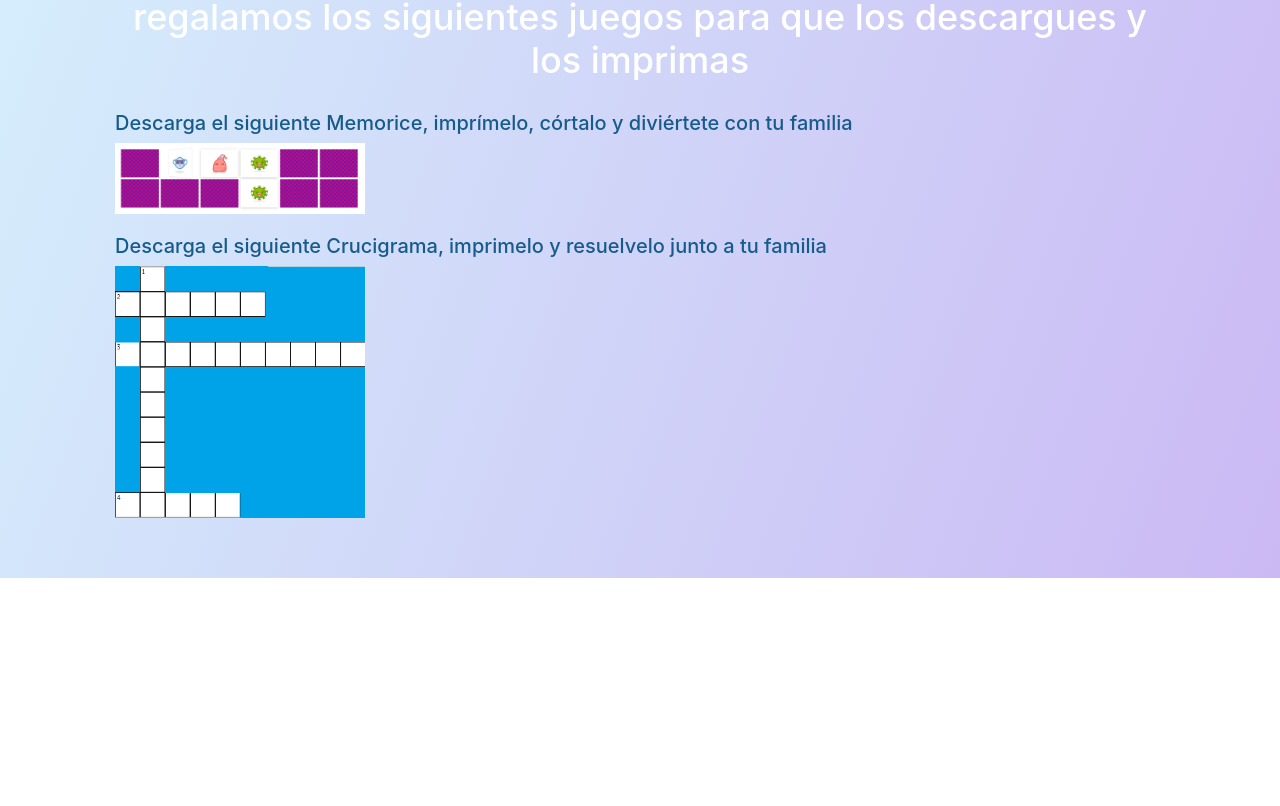
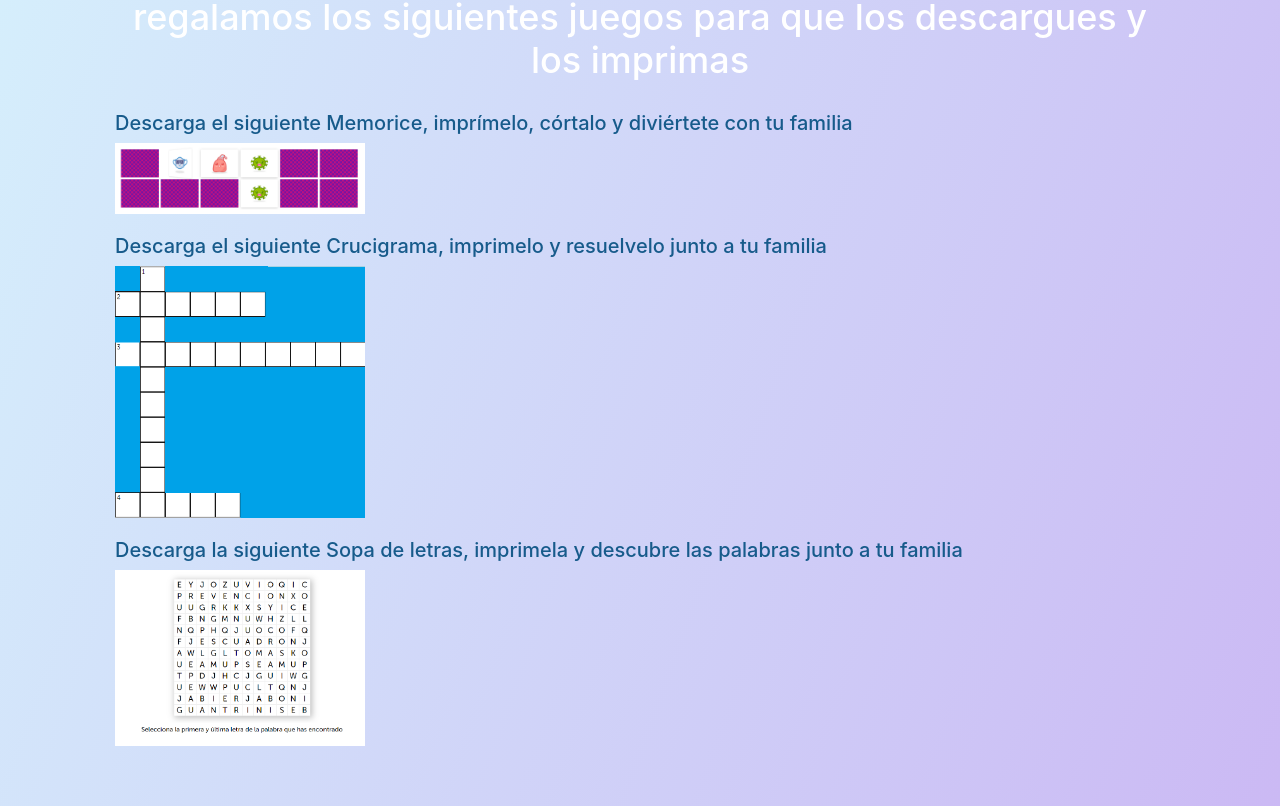
Before and after one commit to yoslianaguilar/covid-19_hootiehoo, a React (Create React App) app: page /games in a window 1280 px wide. Shown: the part 1211-2017 px from the top of the page. Before the commit the page ends 1789 px from the top, so only its background shows below. Built offline with nearby package versions, Linux system fonts and the light colour scheme.

Commit message:
sopa de letras descargable y cambio nombre de descargas

```diff
--- a/src/components/GameDownload.jsx
+++ b/src/components/GameDownload.jsx
@@ -1,6 +1,7 @@
 import React from 'react';
 import memorice from '../Img/memorice.png'
 import crucigrama from '../Img/crucigrama.png'
+import sopa from '../Img/sopa.png'
 
 export const GameDownload = () => {
     return (
@@ -9,12 +10,17 @@ export const GameDownload = () => {
 
        <div className='downbox'>
     <h5>Descarga el siguiente Memorice, imprímelo, córtalo y diviértete con tu familia </h5>
-    <a href="https://drive.google.com/file/d/1NCr278-q-4Z8HZSy9H-CMinVBTVS6wWB/view?usp=sharing" download="HH_GanemosleAlVirus_PDF_M1_T2.pdf"><img class="projectImg" src={memorice} width='250px' alt="project memorice"></img></a>
+    <a href="https://drive.google.com/file/d/1NCr278-q-4Z8HZSy9H-CMinVBTVS6wWB/view?usp=sharing" download="Memorice_Escuadron_Prenvencion"><img class="projectImg" src={memorice} width='250px' alt="project memorice"></img></a>
     </div>
 
     <div className='downbox'>
     <h5>Descarga el siguiente Crucigrama, imprimelo y resuelvelo junto a tu familia</h5>
-    <a href="https://drive.google.com/file/d/1NXwaEQYIrNRfmTHpDh-gZdcEqlxAc1Ps/view?usp=sharing" download="HH_GanemosleAlVirus_PDF_M2_T1.pdf"><img class="projectImg" src={crucigrama} width='250px' alt="project crucigrama"></img></a>
+    <a href="https://drive.google.com/file/d/1NXwaEQYIrNRfmTHpDh-gZdcEqlxAc1Ps/view?usp=sharing" download="Crucigrama_Escuadron_Prenvencion"><img class="projectImg" src={crucigrama} width='250px' alt="project crucigrama"></img></a>
+    </div>
+
+    <div className='downbox'>
+    <h5>Descarga la siguiente Sopa de letras, imprimela y descubre las palabras junto a tu familia</h5>
+    <a href="https://drive.google.com/file/d/1t46Uz2xsYwt4z9RgI7PlWkdpW6qeKY_t/view?usp=sharing" download="SopaDeLetras_Escuadron_Prenvencion"><img class="projectImg" src={sopa} width='250px' alt="project sopa"></img></a>
     </div>
 
     </div>
```
Also changed, not shown: src/Img/sopa.png (added).
